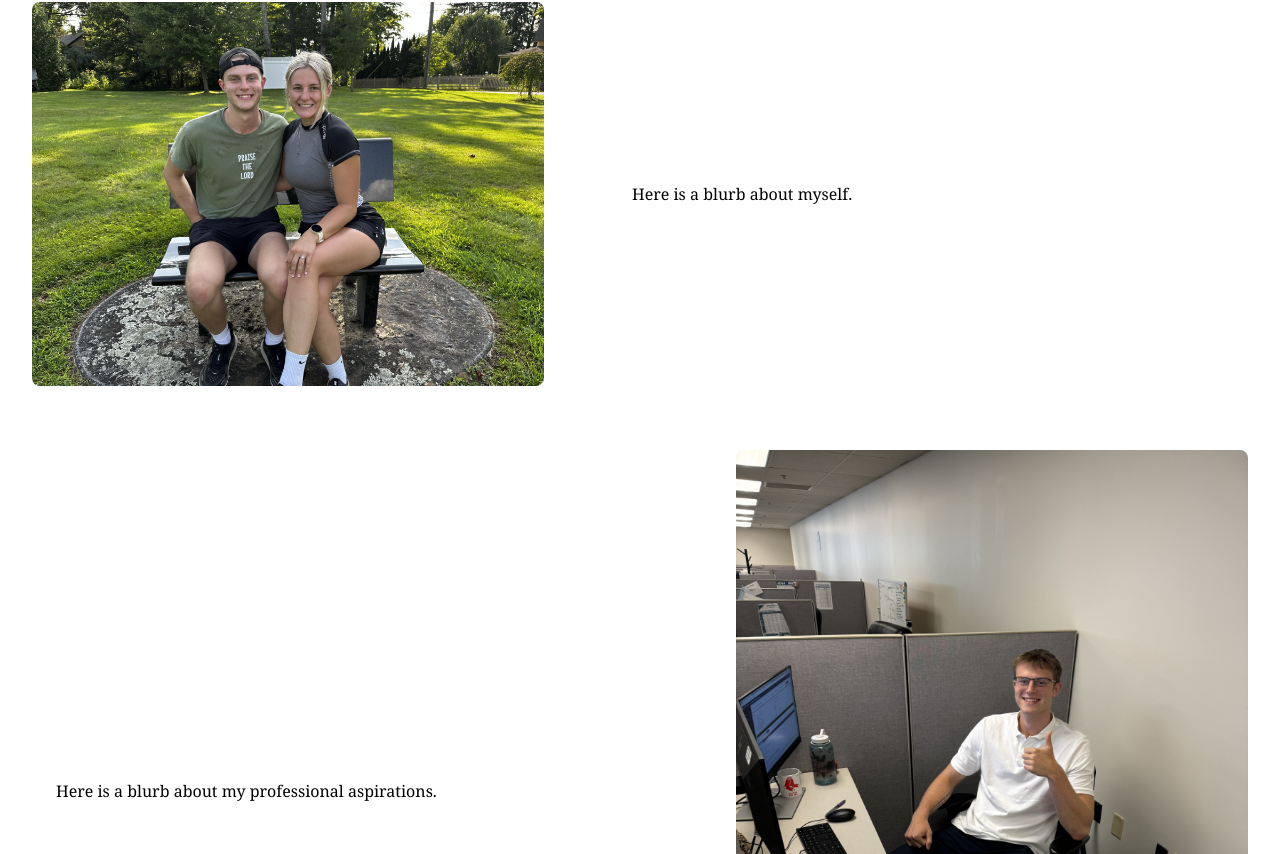
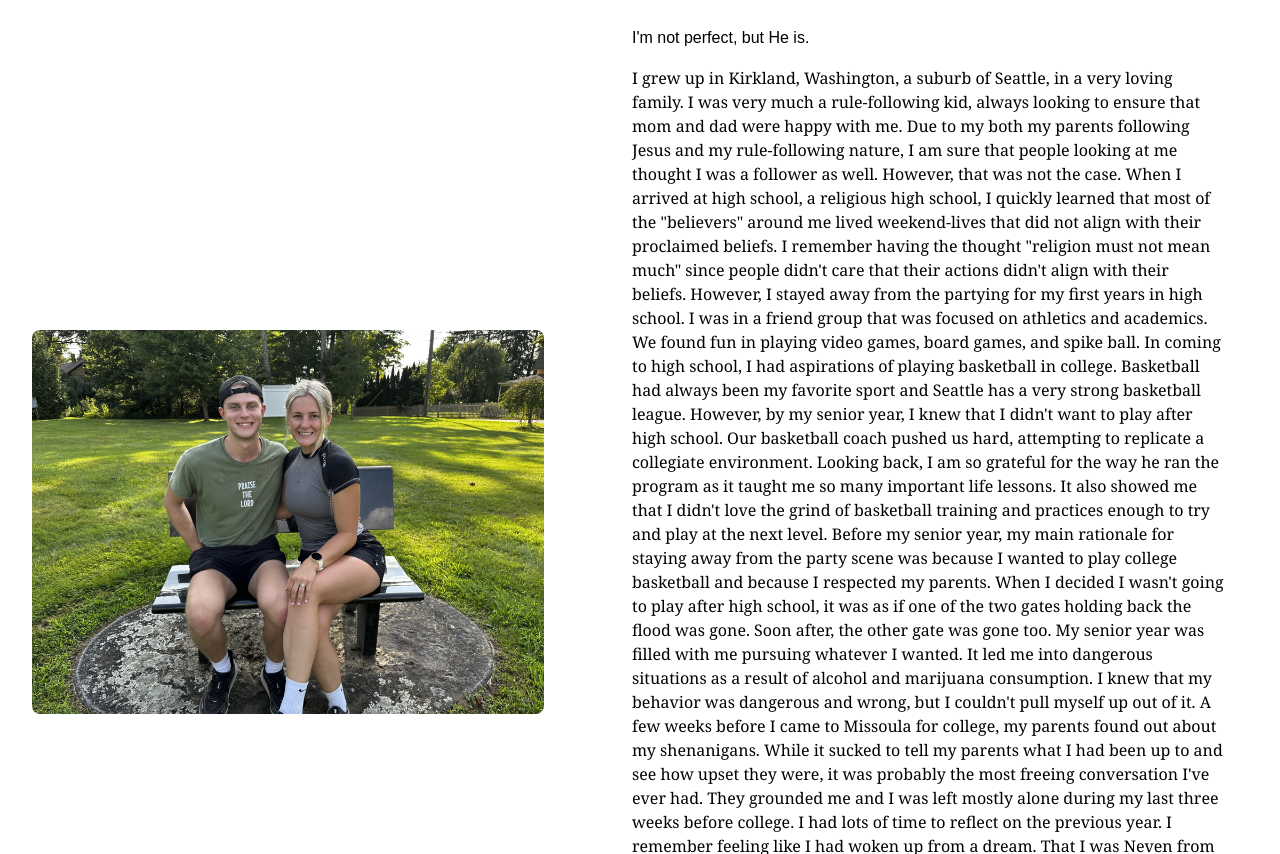
Before and after one commit to nevenmarinkovic/neven-portfolio, a Next.js app: page /about in a window 1280 px wide. Shown: the part 886-1740 px from the top of the page. Built offline with nearby package versions, Linux system fonts and the light colour scheme.

Commit message:
About me updates

```diff
--- a/app/about/page.js
+++ b/app/about/page.js
@@ -43,8 +43,22 @@ export default function Page() {
 
         </div>
         <div className="w-full md:w-1/2 space-y-4 mx-auto p-6 rounded-lg items-center justify-center">
+        <h1 className="text-black">I'm not perfect, but He is.</h1>
           <p className="text-black dark:text-black-300 font-serif">
-            Here is a blurb about myself.
+            I grew up in Kirkland, Washington, a suburb of Seattle, in a very loving family. I was very much a rule-following kid, always looking to ensure that mom and dad were happy with me. Due to my both my parents following Jesus
+            and my rule-following nature, I am sure that people looking at me thought I was a follower as well. However, that was not the case. When I arrived at high school, a religious high school, I quickly learned that most of
+            the "believers" around me lived weekend-lives that did not align with their proclaimed beliefs. I remember having the thought "religion must not mean much" since people didn't care that their actions didn't align with their beliefs.
+            However, I stayed away from the partying for my first years in high school. I was in a friend group that was focused on athletics and academics. We found fun in playing video games, board games, and spike ball. In coming to high school,
+            I had aspirations of playing basketball in college. Basketball had always been my favorite sport and Seattle has a very strong basketball league. However, by my senior year, I knew that I didn't want to play after high school. Our basketball coach
+            pushed us hard, attempting to replicate a collegiate environment. Looking back, I am so grateful for the way he ran the program as it taught me so many important life lessons. It also showed me that I didn't love the grind of basketball training and practices
+            enough to try and play at the next level. Before my senior year, my main rationale for staying away from the party scene was because I wanted to play college basketball and because I respected my parents. When I decided I wasn't going to play after high school,
+            it was as if one of the two gates holding back the flood was gone. Soon after, the other gate was gone too. My senior year was filled with me pursuing whatever I wanted. It led me into dangerous situations as a result of alcohol and marijuana consumption. I knew that
+            my behavior was dangerous and wrong, but I couldn't pull myself up out of it. A few weeks before I came to Missoula for college, my parents found out about my shenanigans. While it sucked to tell my parents what I had been up to and see how upset they were, it was probably the most freeing conversation I've ever had.
+            They grounded me and I was left mostly alone during my last three weeks before college. I had lots of time to reflect on the previous year. I remember feeling like I had woken up from a dream. That I was Neven from birht to senior year, some other guy during senior year, and I was back to being Neven.
+            I had decided that I was not going to do the same things in college, and that, to repair my relationship with my parents, I was going to find a church to go to (because I knew they wanted me to).
+          </p>
+          <p className="text-black dark:text-black-300 font-serif">
+            I decided to come to the University of Montana because it was affordable, far enough away from home, and the people were down to Earth.
           </p>
           </div>
       </section>
@@ -53,7 +67,11 @@ export default function Page() {
 
       <div className="w-full md:w-1/2 space-y-4 mx-auto p-6 rounded-lg items-center justify-center">
           <p className="text-black dark:text-black-300 font-serif">
-            Here is a blurb about my professional aspirations.
+            The first major step in my professional career was attending Seattle Prep, a high school known for it's prestigious academics and competitive
+            basketball team. During my time at Prep, I was pushed both academically and athletically. The basketball program taught me important lessons about discipline, communication, and working hard for the guy next to you.
+            I had a strong group of friends who excelled in the classroom and in their sports. My teammates went on to play basketball at elite programs and my other friends study engineering and business at some of the best schools in the country.
+            Being around guys like this encouraged me to work hard and compete. It set a standard of excellence for me, accomplished with hard work, humility, and a servant heart. Prep did an excellent job instilling a foundation of hard work, communication, and organization in me.
+            A foundation that prepared me to excel in college and my career.
           </p>
       </div>
 
--- a/app/page.js
+++ b/app/page.js
@@ -8,11 +8,10 @@ export default function Home() {
   const scrollRef = useRef(null);
 
   const experiences = [
-    { title: "Financial App", link: "/experiences", desc: "A financial app that helps users manage their finances." },
-    { title: "Student Minister", link: "/experiences", desc: "A student minister who helps students grow in their faith." },
-    { title: "FAST Internship", link: "/experiences", desc: "An internship at FAST where I learned about software development." },
-    { title: "Portfolio Website", link: "/experiences", desc: "A portfolio website that showcases my work." },
-    { title: "Coming Soon...", link: "/experiences", desc: "More experiences will be added soon!" },
+    { title: "Financial App", link: "/experiences", desc: "I developed an internal financial app for the finance director of the College of Business to streamline payroll tracking." },
+    { title: "Student Minister", link: "/experiences", desc: "I currently work for the college church I have been a part of during my time in Missoula. Through this job, I learned a ton about communication, leadership, people, and myself." },
+    { title: "FAST Internship", link: "/experiences", desc: "I went to Boston in between my junior and senior year to work on an unemployment insurance project for the state of Massachusetts. This was my first 'real job'." },
+    { title: "Portfolio Website", link: "/experiences", desc: "The website your currently on! This was a dream of mine for quite some time." },
   ];
 
   return (
@@ -53,17 +52,16 @@ export default function Home() {
 
         </div>
         <div className="w-full md:w-1/2 space-y-4 bg-[#A8DCF0] mx-auto p-6 rounded-lg shadow-md items-center justify-center">
-          <h2 className="text-2xl text-black font-semibold text-center">A little about me</h2>
+          <h2 className="text-2xl text-black font-semibold text-center font-serif">A little about me</h2>
           <p className="text-black dark:text-black-300 font-serif">
-            I'm Neven Marinkovic — a student, builder, and leader with a passion
-            for tech and people. This site highlights some of the work and roles
-            I’ve taken on along the way.
+            I'm Neven Marinkovic, a follower of Christ, graduating senior from the University of Montana, associate consultant with Ravus, soon-to-be married man,
+            and lover of pickleball. That was a lot, click the button below to read more about me and my story.
           </p>
 
           {/* This wrapper centers the button */}
           <div className="flex justify-center">
             <Link href="/about">
-              <button className="mt-4 px-6 py-2 bg-white dark:bg-gray-800 text-white rounded hover:bg-[#D2ECF0]">
+              <button className="mt-4 px-6 py-2 bg-white dark:bg-gray-800 text-white rounded hover:bg-[#D2ECF0] font-serif">
                 Learn More
               </button>
             </Link>
--- a/components/footer.js
+++ b/components/footer.js
@@ -8,7 +8,25 @@ export default function Footer() {
             <Link href="/about">About</Link>
             <Link href="/experiences">Experiences</Link>
           </nav>
-          <p className="text-sm">&copy; {new Date().getFullYear()} Neven Marinkovic. All rights reserved.</p>
+          <div className="flex flex-col items-center justify-center">
+              <p className="text-sm">&copy; {new Date().getFullYear()} Neven Marinkovic. All rights reserved.</p>
+              <a
+              href="https://www.linkedin.com/in/neven-marinkovic/"
+              target="_blank"
+              rel="noopener noreferrer"
+              className="mt-2"
+              aria-label="LinkedIn Profile"
+              >
+              <svg
+                xmlns="http://www.w3.org/2000/svg"
+                viewBox="0 0 24 24"
+                fill="currentColor"
+                className="w-6 h-6"
+              >
+                <path d="M19 0h-14c-2.76 0-5 2.24-5 5v14c0 2.76 2.24 5 5 5h14c2.76 0 5-2.24 5-5v-14c0-2.76-2.24-5-5-5zm-11 19h-3v-10h3v10zm-1.5-11.25c-.966 0-1.75-.784-1.75-1.75s.784-1.75 1.75-1.75 1.75.784 1.75 1.75-.784 1.75-1.75 1.75zm13.5 11.25h-3v-5.5c0-1.379-.028-3.156-1.922-3.156-1.922 0-2.218 1.5-2.218 3.047v5.609h-3v-10h2.891v1.359h.041c.403-.765 1.388-1.562 2.859-1.562 3.057 0 3.625 2.012 3.625 4.627v5.576z" />
+              </svg>
+              </a>
+          </div>
         </div>
       </footer>
 
```
